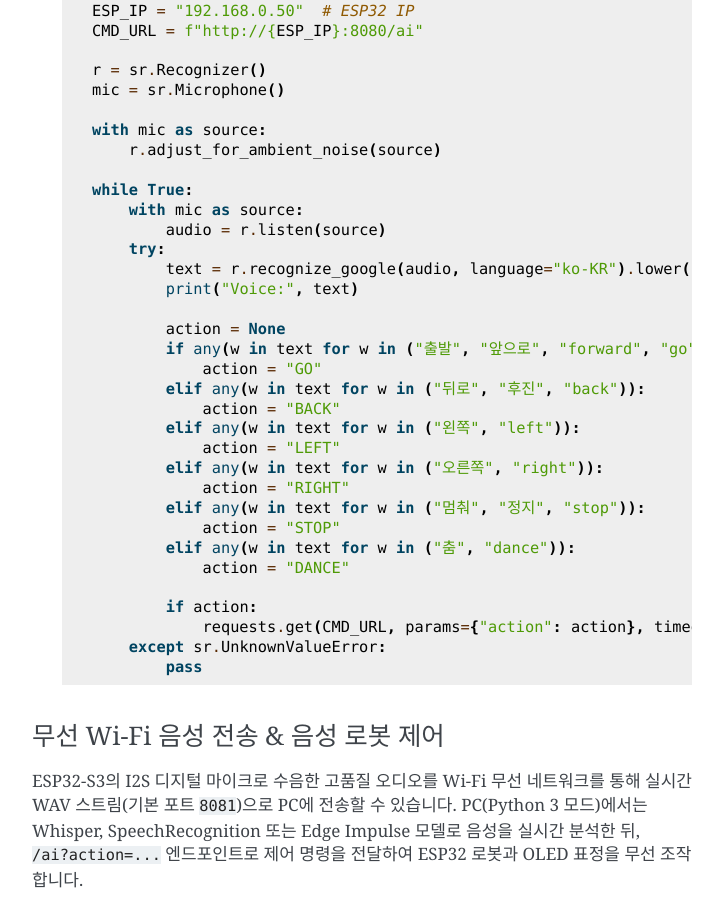
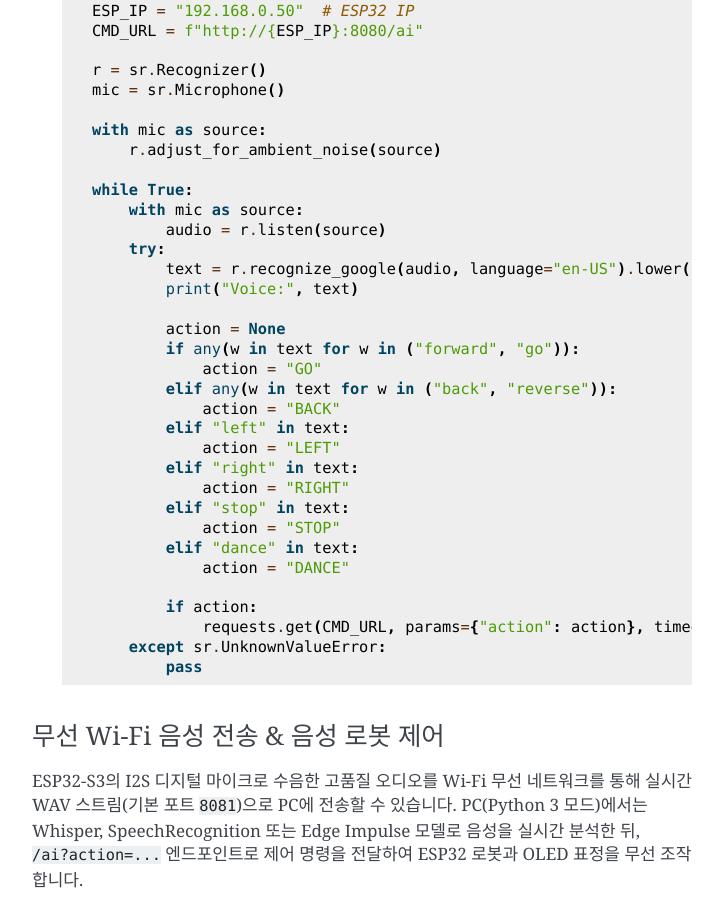
Before and after one commit to roboticsware/espzero, a Sphinx documentation site: the page built from docs/recipes.rst, in a window 1280 px wide and 900 px high, scrolled down 22659 px. Shown: the whole window, without its empty margins (388-1111 px from the left). Built offline with Sphinx 7.4.7, drawn with Linux system fonts in a browser that asks for light colours; some of the changed text lies outside the part shown.

Commit message:
fix: use English-only keywords and en-US locale in shared PC voice examples

```diff
--- a/docs/examples/audio_wifi_ai_robot_pc.py
+++ b/docs/examples/audio_wifi_ai_robot_pc.py
@@ -14,15 +14,15 @@ with requests.get(f"http://{ESP_IP}:8081/", stream=True) as resp:
         if not pcm:
             break
         try:
-            text = r.recognize_google(sr.AudioData(pcm, 16000, 2), language="ko-KR").lower()
+            text = r.recognize_google(sr.AudioData(pcm, 16000, 2), language="en-US").lower()
             print("Voice:", text)
 
             action = None
-            if any(w in text for w in ("출발", "앞으로", "go", "forward")):
+            if any(w in text for w in ("go", "forward")):
                 action = "GO"
-            elif any(w in text for w in ("멈춰", "정지", "stop")):
+            elif "stop" in text:
                 action = "STOP"
-            elif any(w in text for w in ("춤", "dance")):
+            elif "dance" in text:
                 action = "DANCE"
 
             if action:
--- a/docs/examples/multimodal_companion_robot_pc.py
+++ b/docs/examples/multimodal_companion_robot_pc.py
@@ -16,12 +16,12 @@ def listen_audio():
             if not pcm:
                 break
             try:
-                text = r.recognize_google(sr.AudioData(pcm, 16000, 2), language="ko-KR").lower()
-                if any(w in text for w in ("웃어", "smile")):
+                text = r.recognize_google(sr.AudioData(pcm, 16000, 2), language="en-US").lower()
+                if "smile" in text or "happy" in text:
                     requests.get(f"http://{ESP_IP}:8081/ai?action=HAPPY", timeout=0.5)
-                elif any(w in text for w in ("놀라", "surprise")):
+                elif "surprise" in text:
                     requests.get(f"http://{ESP_IP}:8081/ai?action=SURPRISED", timeout=0.5)
-                elif any(w in text for w in ("사랑", "love")):
+                elif "love" in text:
                     requests.get(f"http://{ESP_IP}:8081/ai?action=LOVE", timeout=0.5)
             except sr.UnknownValueError:
                 pass
--- a/docs/examples/voice_control_car_pc.py
+++ b/docs/examples/voice_control_car_pc.py
@@ -15,21 +15,21 @@ while True:
     with mic as source:
         audio = r.listen(source)
     try:
-        text = r.recognize_google(audio, language="ko-KR").lower()
+        text = r.recognize_google(audio, language="en-US").lower()
         print("Voice:", text)
 
         action = None
-        if any(w in text for w in ("출발", "앞으로", "forward", "go")):
+        if any(w in text for w in ("forward", "go")):
             action = "GO"
-        elif any(w in text for w in ("뒤로", "후진", "back")):
+        elif any(w in text for w in ("back", "reverse")):
             action = "BACK"
-        elif any(w in text for w in ("왼쪽", "left")):
+        elif "left" in text:
             action = "LEFT"
-        elif any(w in text for w in ("오른쪽", "right")):
+        elif "right" in text:
             action = "RIGHT"
-        elif any(w in text for w in ("멈춰", "정지", "stop")):
+        elif "stop" in text:
             action = "STOP"
-        elif any(w in text for w in ("춤", "dance")):
+        elif "dance" in text:
             action = "DANCE"
 
         if action:
--- a/docs/uz/recipes.rst
+++ b/docs/uz/recipes.rst
@@ -483,7 +483,7 @@ Faqat GPIO pinlari yordamida LiquidCrystal displeylarida (LCD) belgilarni chop e
 .. literalinclude:: examples/lcd.py
 
 
-AI Vision (AI vizualizatsiyasi)
+AI vizualizatsiyasi (AI vision)
 -------------------------------
 
 ESP32-S3 kamerasi yordamida kompyuter ko'magidagi AI va mustaqil ishlaydigan qurilmadagi AI misollari.
@@ -695,7 +695,7 @@ Mahalliy AI xulosalarini chiqarish uchun bevosita ESP32 fayl tizimidan ``.tflite
         sleep(0.5)
 
 
-AI Ovoz (AI Voice)
+AI ovoz (AI voice)
 ------------------
 
 ESP32 platasiga alohida I2S mikrofon qo'shmasdan ham, **kompyuter yoki noutbukning yuqori sifatli ichki mikrofonidan** foydalanib Wi-Fi orqali ESP32 avtomobil va robotini ovoz bilan boshqarish mumkin.
```
